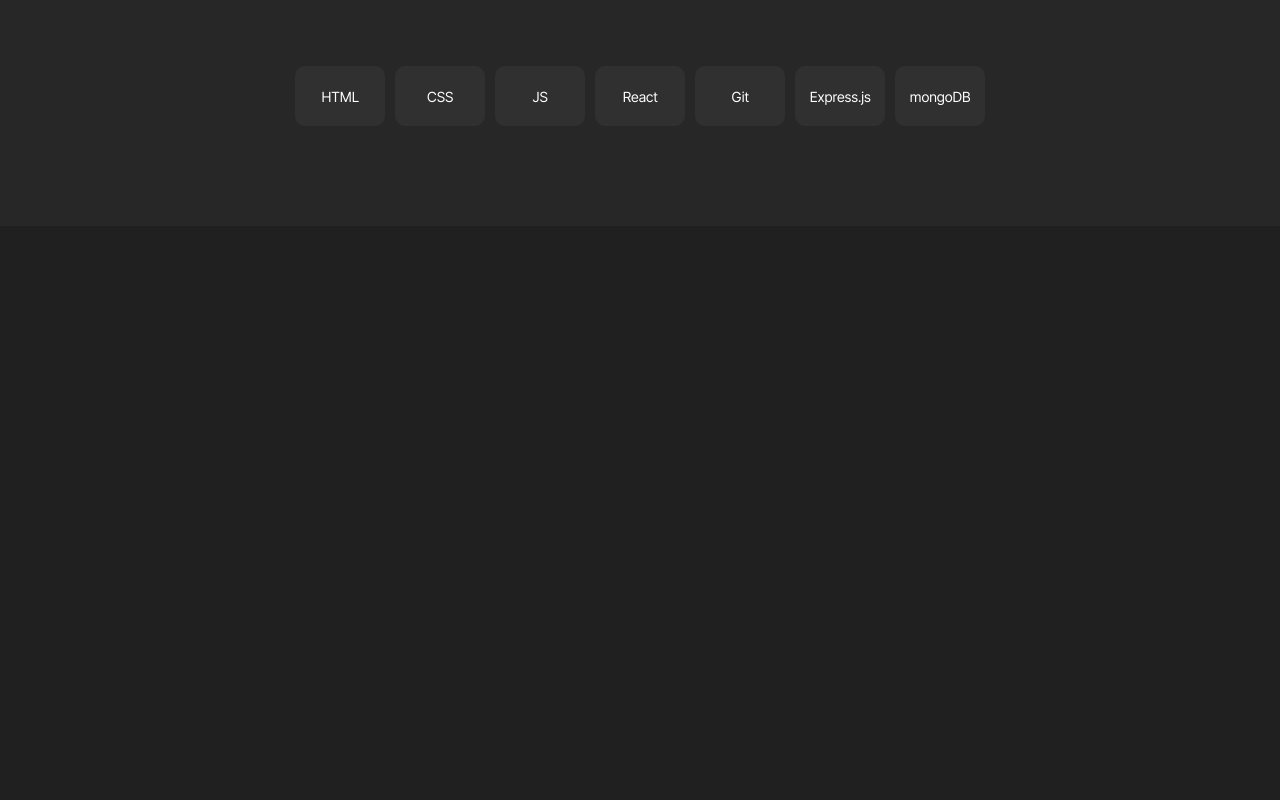
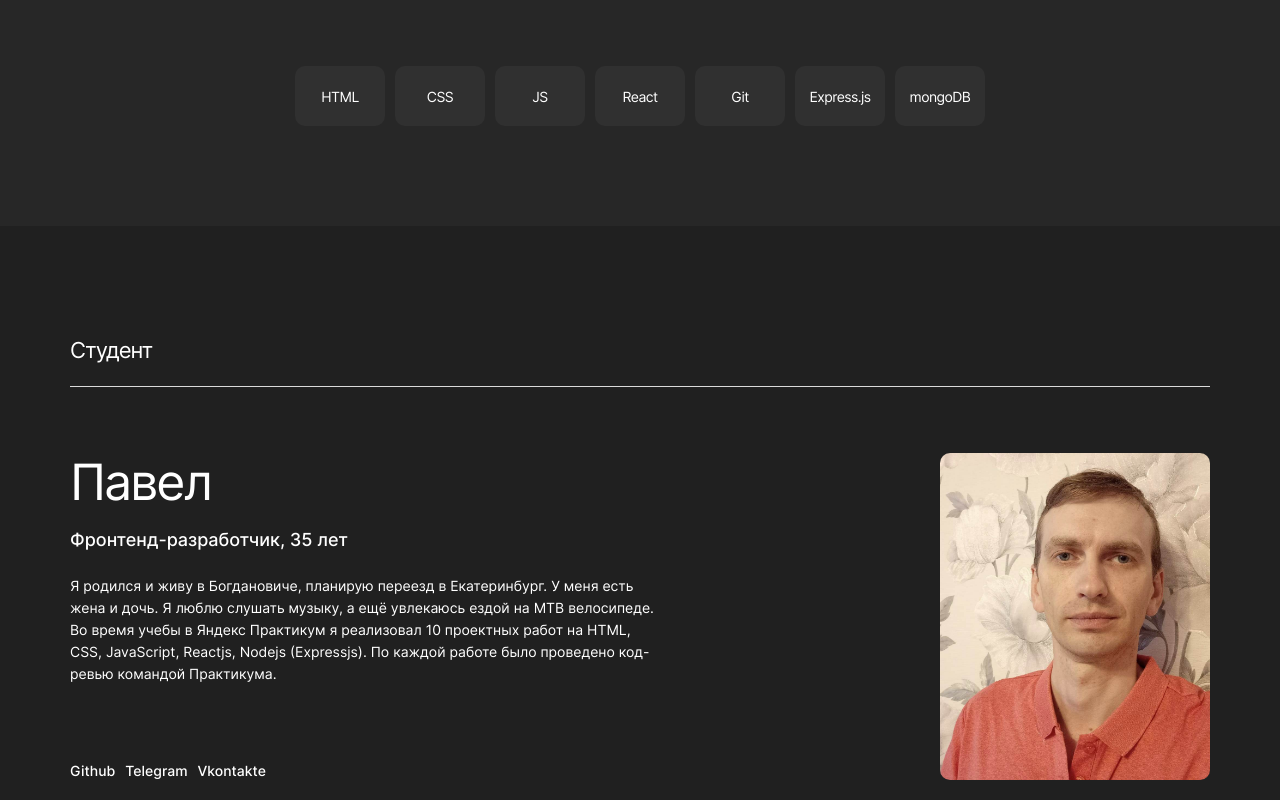
Before and after one commit to Tptechnician/movies-explorer-frontend, a React (Create React App) app: page / in a window 1280 px wide. Shown: the part 1655-2455 px from the top of the page. Before the commit the page ends 1881 px from the top, so only its background shows below. Built offline with nearby package versions, Linux system fonts and the light colour scheme.

Commit message:
HTML-markup: Component/AboutMe

```diff
--- a/src/components/AboutMe/AboutMe.css
+++ b/src/components/AboutMe/AboutMe.css
@@ -0,0 +1,73 @@
+.aboutMe {
+  margin: 0;
+  padding: 111px 70px 20px;
+}
+.about-me__conteiner {
+  margin: 66px 0 0 0;
+  padding: 0;
+  display: flex;
+  flex-direction: row;
+  justify-content: space-between;
+}
+.about-me__conteiner__info {
+  margin: 0;
+  padding: 0;
+  display: flex;
+  flex-direction: column;
+  max-width: 590px;
+}
+.about-me__name {
+  margin: 0;
+  padding: 0;
+  font-style: normal;
+  font-weight: 400;
+  font-size: 50px;
+  line-height: 58px;
+  letter-spacing: -2px;
+  color: #ffffff;
+}
+.about-me__job {
+  margin: 19px 0 0 0;
+  padding: 0;
+  font-style: normal;
+  font-weight: 500;
+  font-size: 18px;
+  line-height: 20px;
+  color: #ffffff;
+}
+.about-me__description {
+  margin: 25px 0 76px;
+  padding: 0;
+  font-style: normal;
+  font-weight: 400;
+  font-size: 14px;
+  line-height: 22px;
+  color: #ffffff;
+}
+.about-me__links {
+  margin: 0;
+  padding: 0;
+  list-style: none;
+  display: flex;
+  flex-direction: row;
+  gap: 10px;
+}
+.about-me__link {
+  text-decoration: none;
+  font-style: normal;
+  font-weight: 500;
+  font-size: 14px;
+  line-height: 17px;
+  color: #ffffff;
+}
+.about-me__link:hover {
+  opacity: 0.7;
+}
+.about-me__image {
+  margin: 0;
+  padding: 0;
+  width: 270px;
+  height: 327px;
+  border-radius: 10px;
+  object-fit: cover;
+}
--- a/src/components/AboutMe/AboutMe.js
+++ b/src/components/AboutMe/AboutMe.js
@@ -1,8 +1,46 @@
 import React from 'react';
 import './AboutMe.css';
+import Title from '../Title/Title';
+import imageAuthor from '../../images/about-me-photo-author.jpeg';
 
 function AboutMe() {
-  return <div>hello world</div>;
+  return (
+    <section className='aboutMe'>
+      <Title title={'Студент'} />
+      <div className='about-me__conteiner'>
+        <div className='about-me__conteiner__info'>
+          <h4 className='about-me__name'>Павел</h4>
+          <p className='about-me__job'>Фронтенд-разработчик, 35 лет</p>
+          <p className='about-me__description'>
+            Я родился и живу в Богдановиче, планирую переезд в Екатеринбург. У меня есть жена и
+            дочь. Я люблю слушать музыку, а ещё увлекаюсь ездой на MTB велосипеде. Во время учебы в
+            Яндекс Практикум я реализовал 10 проектных работ на HTML, CSS, JavaScript, Reactjs,
+            Nodejs (Expressjs). По каждой работе было проведено код-ревью командой Практикума.
+          </p>
+          <nav>
+            <ul className='about-me__links'>
+              <li>
+                <a className='about-me__link' href='https://github.com/Tptechnician'>
+                  Github
+                </a>
+              </li>
+              <li>
+                <a className='about-me__link' href='https://t.me/Tptechnician'>
+                  Telegram
+                </a>
+              </li>
+              <li>
+                <a className='about-me__link' href='https://vk.com/tptechnician'>
+                  Vkontakte
+                </a>
+              </li>
+            </ul>
+          </nav>
+        </div>
+        <img className='about-me__image' src={imageAuthor} alt='photo-author' />
+      </div>
+    </section>
+  );
 }
 
 export default AboutMe;
--- a/src/components/Main/Main.js
+++ b/src/components/Main/Main.js
@@ -2,6 +2,7 @@
 import './Main.css';
 import Promo from '../Promo/Promo';
 import AboutProject from '../AboutProject/AboutProject';
+import AboutMe from '../AboutMe/AboutMe';
 import Techs from '../Techs/Techs';
 
 function Main() {
@@ -10,6 +11,7 @@
       <Promo />
       <AboutProject />
       <Techs />
+      <AboutMe />
     </main>
   );
 }
```
Also changed, not shown: src/images/about-me-photo-author.jpeg (added).
